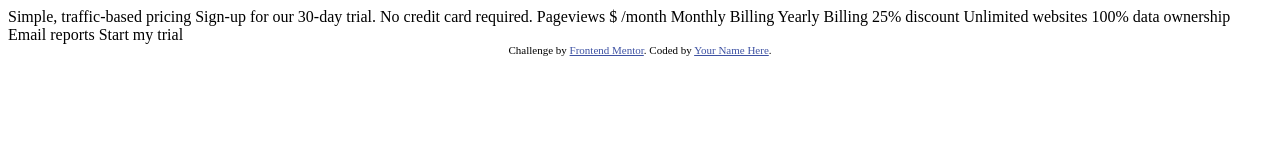
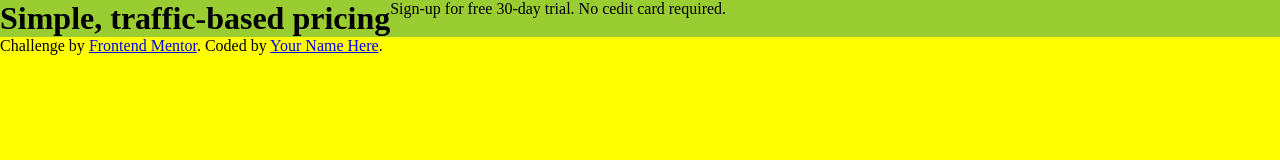
Before and after one commit to MonikaCyprys/Traffic-based-pricing-component, a plain HTML site: page index.html in a window 1280 px wide. Drawn offline with Linux system fonts and the light colour scheme.

Commit message:
create sass/config css/ files

```diff
--- a/index.html
+++ b/index.html
@@ -11,24 +11,15 @@
   <link rel="preconnect" href="https://fonts.gstatic.com">
   <link href="https://fonts.googleapis.com/css2?family=Manrope:wght@600;800&display=swap" rel="stylesheet">
   <link rel="stylesheet" href="css/app.css">
-  <style>
-    .attribution {
-      font-size: 11px;
-      text-align: center;
-    }
-
-    .attribution a {
-      color: hsl(228, 45%, 44%);
-    }
-  </style>
 </head>
 
 <body>
-
-  Simple, traffic-based pricing
-  Sign-up for our 30-day trial. No credit card required.
-
-  Pageviews
+  <main class="container">
+    <h1 class="title">Simple, traffic-based pricing</h1>
+    <p class="trial-info">Sign-up for free 30-day trial. No cedit card required.</p>
+    <section class="payment-details"></section>
+  </main>
+  <!-- Pageviews
   $ /month
 
   Monthly Billing
@@ -38,7 +29,7 @@
   100% data ownership
   Email reports
 
-  Start my trial
+  Start my trial -->
 
   <div class="attribution">
     Challenge by <a href="https://www.frontendmentor.io?ref=challenge" target="_blank">Frontend Mentor</a>.
--- a/sass/_config.scss
+++ b/sass/_config.scss
@@ -1,2 +1,2 @@
-@import "config/colors";
-@import "config/typography";
+@import "confi/colors";
+@import "confi/typography";
--- /dev/null
+++ b/sass/_local.scss
@@ -0,0 +1,4 @@
+body {
+  background-color: yellow;
+}
+@import "local/component";
--- a/sass/app.scss
+++ b/sass/app.scss
@@ -1 +1,6 @@
-@import "_config.scss";
+* {
+  padding: 0;
+  margin: 0;
+  box-sizing: border-box;
+}
+@import "local";
--- a/sass/config/_typography.scss
+++ b/sass/confi/_typography.scss
@@ -1,4 +1,5 @@
 body {
   font-size: 15px; //Introductory Paragraph
   font-family: "Manrope", sans-serif;
+  color: green;
 }
--- /dev/null
+++ b/sass/local/_component.scss
@@ -0,0 +1,4 @@
+.container {
+  display: flex;
+  background-color: yellowgreen;
+}
```
Also changed, not shown: css/app.css, sass/confi/_colors.scss (renamed from sass/config/_colors.scss), sass/confi/_devices.scss (renamed from sass/config/_devices.scss), 1 other file.
